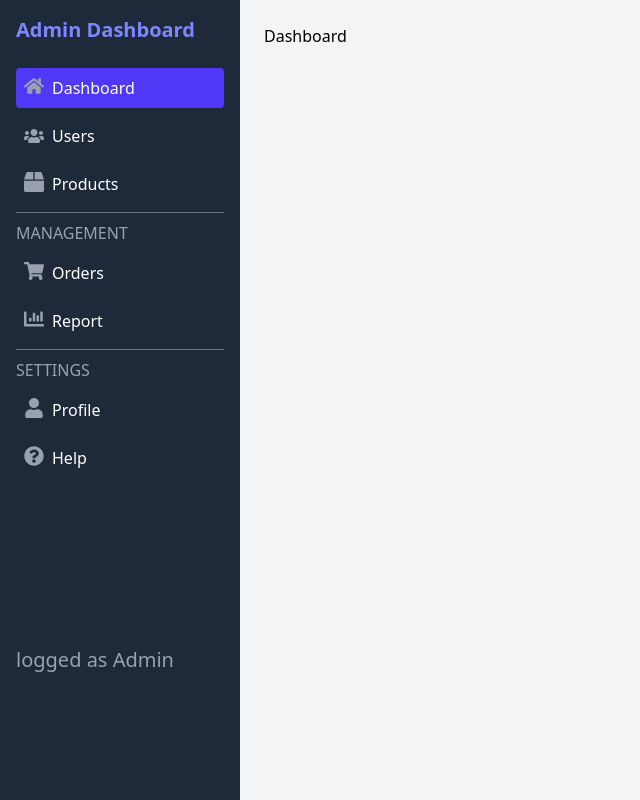
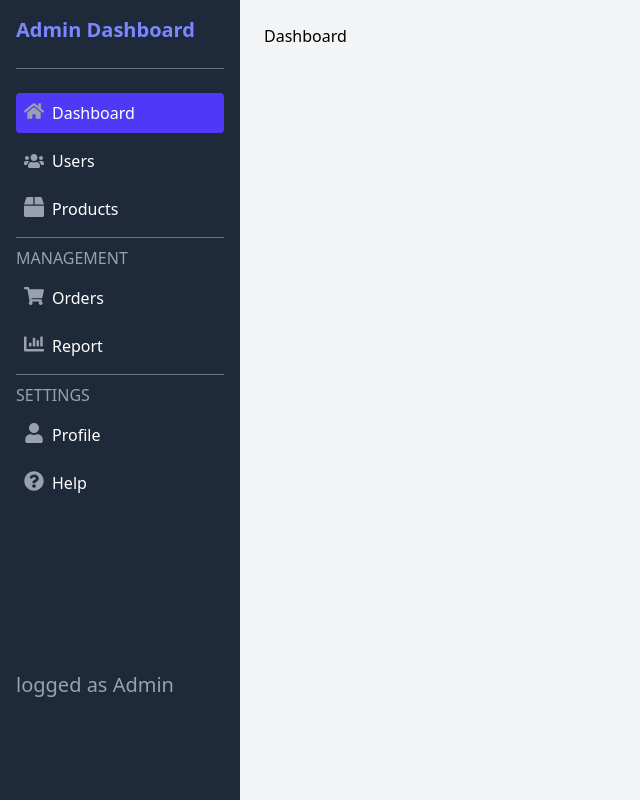
Before and after one commit to Saadaqmacalin/Mern-Stack-inventory-System, a React app in the folder frontend/: page / in a window 1280 px wide. Shown: the whole page, without its empty margins (0-640 px from the left). Built offline with nearby package versions, Linux system fonts and the light colour scheme; the HTML template or start-up script is replaced by a standard one.

Commit message:
corrected the redirection of close button on the registration and Edit button on the users

```diff
--- a/frontend/src/Components/Dashboards/Sidebar.jsx
+++ b/frontend/src/Components/Dashboards/Sidebar.jsx
@@ -17,9 +17,10 @@ function Sidebar({ user }) {
       <h2 className="text-xl font-bold mb-6 text-indigo-400">
         Admin Dashboard
       </h2>
+  <hr className="text-gray-500" />
 
       {/* Navigation links */}
-      <nav className="flex flex-col gap-2">
+      <nav className="flex flex-col gap-2 mt-6">
         <NavLink
           to="/"
           className={({ isActive }) =>
--- a/frontend/src/Components/User/UserRegistration.jsx
+++ b/frontend/src/Components/User/UserRegistration.jsx
@@ -1,18 +1,16 @@
-import React, { useEffect, useState  } from "react";
-import { Link, useNavigate } from 'react-router-dom';
+import React, { useEffect, useState } from "react";
+import { Link, useNavigate } from "react-router-dom";
 import { FaTimes } from "react-icons/fa";
 import axios from "axios";
 import { useLocation } from "react-router-dom";
-
-
 
 const API_URL = "http://localhost:5000/api/users";
 
 const UserRegistration = () => {
   const location = useLocation();
-  const user = location.state?.user; // ✅ get user passed from GetUsers
+  const user = location.state?.user; //  get user passed from GetUsers
   const [loading, setLoading] = useState(false);
-  const navigate = useNavigate()
+  const navigate = useNavigate();
 
   const [formData, setFormData] = useState({
     name: "",
@@ -53,7 +51,7 @@ const UserRegistration = () => {
       }
 
       setLoading(false);
-      navigate("/")
+      navigate("/");
     } catch (err) {
       alert("Error: " + err.message);
       setLoading(false);
@@ -67,7 +65,10 @@ const UserRegistration = () => {
         <h2 className="text-xl font-bold text-blue-600">
           {user ? "Edit User" : "User Registration"}
         </h2>
-        <button className="flex gap-1 items-center font-semibold text-sm text-red-600 px-2 py-2 rounded-lg shadow">
+        <button
+          className="flex gap-1 items-center font-semibold text-sm text-red-600 px-2 py-2 rounded-lg shadow"
+           onClick={()=>navigate("/Users")}
+        >
           <FaTimes className="text-base" />
           <span>Close</span>
         </button>
@@ -141,14 +142,8 @@ const UserRegistration = () => {
         <button
           disabled={loading}
           className="text-center text-xl py-2 w-full bg-blue-500 hover:bg-indigo-400 rounded-2xl text-white"
-
         >
-          {loading
-            ? "Processing..."
-            : user
-            ? "Update User"
-            : "Register User"}
-
+          {loading ? "Processing..." : user ? "Update User" : "Register User"}
         </button>
       </form>
     </div>
```
